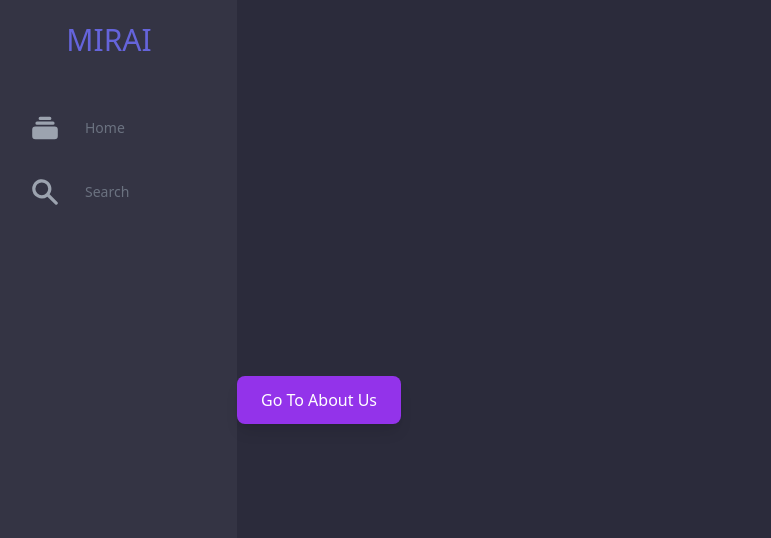
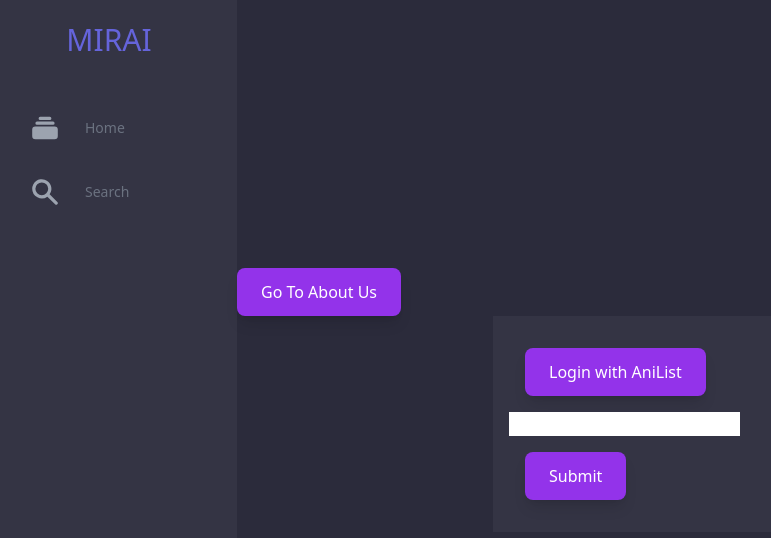
Before and after one commit to Syoongy/mirai, a Vue app: page / in a window 1280 px wide. Shown: the top 538 px of the page, without its empty margins (19-790 px from the left). Built offline with nearby package versions, Linux system fonts and the light colour scheme.

Commit message:
add anilist auth test

```diff
--- /dev/null
+++ b/src/api/anilistAPI.js
@@ -0,0 +1,55 @@
+import { YNetwork } from "ynetwork";
+
+const useAuthorisationApi = (accessToken) => {
+  const getAuthorisationToken = async () => {
+    let data = null;
+    try {
+      const query = `query {
+        Viewer {
+          id
+        }
+      }`;
+      const res = await YNetwork.post(
+        "https://graphql.anilist.co",
+        {
+          query: query,
+        },
+        {
+          Authorization: "Bearer " + accessToken.value,
+          "Content-Type": "application/json",
+          Accept: "application/json",
+        }
+      );
+      console.log(res);
+      data = res;
+    } catch (error) {
+      const errMsg = await error.response.json();
+      console.log(errMsg);
+    }
+    return data;
+  };
+  const updatePurchaseRequest = async () => {
+    // let data = false;
+    // try {
+    //   const res = await api.put(`${id.value}`, {
+    //     json: {
+    //       PRANo: PRANo.value,
+    //       title: title.value,
+    //       createdDate: new Date(createdDate.value),
+    //       totalPrice: totalPrice.value,
+    //       deliveryDate: deliveryDate.value,
+    //       needByDate: new Date(needByDate.value),
+    //     },
+    //   });
+    //   toast.success("PurchaseRequest update success!");
+    //   data = true;
+    // } catch (error) {
+    //   const errMsg = await error.response.json();
+    //   toast.error(errMsg.message);
+    // }
+    // return data;
+  };
+  return { getAuthorisationToken, updatePurchaseRequest };
+};
+
+export { useAuthorisationApi };
--- a/src/pages/home/home-page.vue
+++ b/src/pages/home/home-page.vue
@@ -1,21 +1,43 @@
-<script setup></script>
+<script setup>
+import { ref } from "vue";
+import { useAuthorisationApi } from "../../api/anilistAPI";
+import { shell } from "@tauri-apps/api";
+
+const authCode = ref("");
+const { getAuthorisationToken } = useAuthorisationApi(authCode);
+const login = async () => {
+  const resData = await getAuthorisationToken();
+  console.log(resData);
+};
+const getAccessCode = async () => {
+  await shell.open(
+    "https://anilist.co/api/v2/oauth/authorize?client_id=6611&response_type=token"
+  );
+};
+</script>
 
 <template>
   <div>
     <router-link
-      class="
-        py-3
-        px-6
-        text-white
-        rounded-lg
-        bg-purple-600
-        shadow-lg
-        block
-        md:inline-block
-      "
+      class="py-3 px-6 text-white rounded-lg bg-purple-600 shadow-lg block md:inline-block"
       to="/about-us"
     >
       Go To About Us
     </router-link>
+    <div class="p-4 bg-nav-background w-1/2 mx-auto">
+      <button
+        @click="getAccessCode"
+        class="py-3 px-6 text-white rounded-lg bg-purple-600 shadow-lg block m-4"
+      >
+        Login with AniList
+      </button>
+      <input type="text" v-model="authCode" />
+      <button
+        class="py-3 px-6 text-white rounded-lg bg-purple-600 shadow-lg block m-4"
+        @click="login"
+      >
+        Submit
+      </button>
+    </div>
   </div>
 </template>
```
